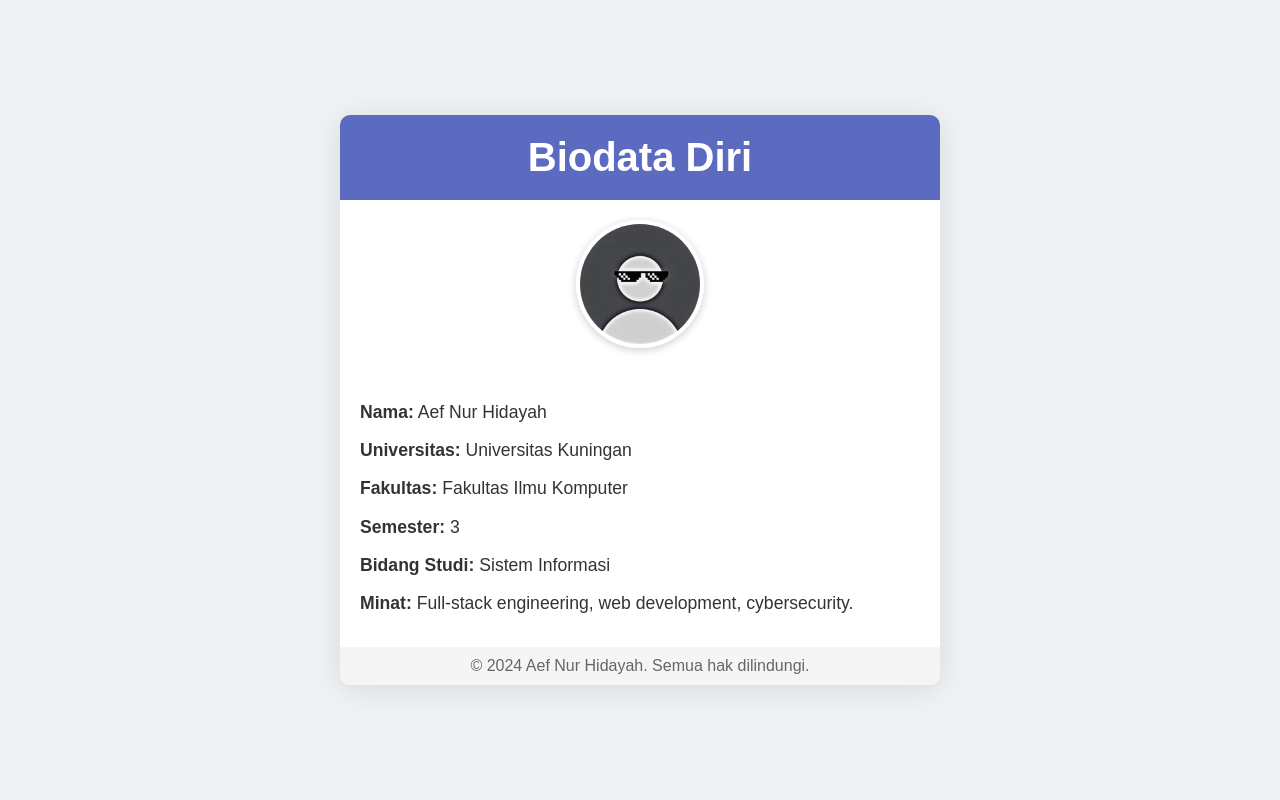
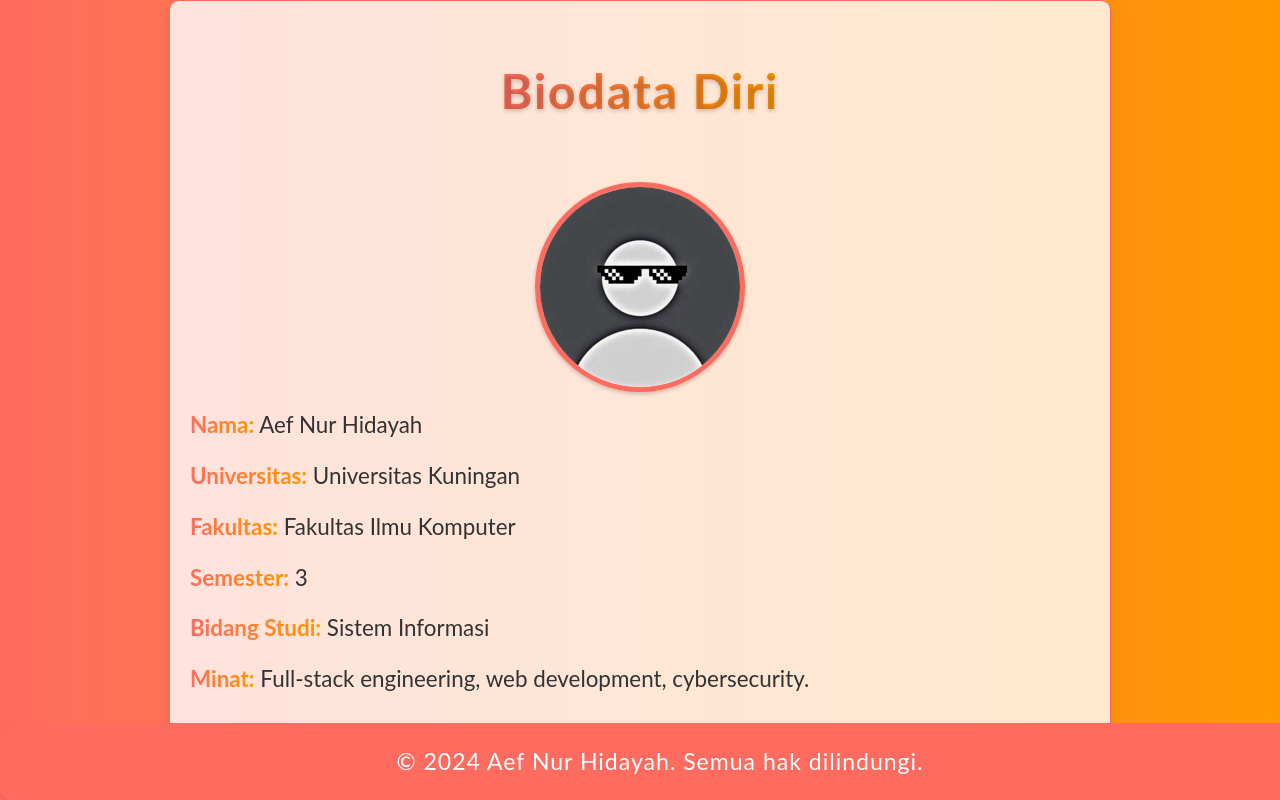
Before and after one commit to aefnrh/PraktikumPemrogramanWeb1, a PHP site: page /landingpage.html in a window 1280 px wide. Run offline with PHP 8.4, Linux system fonts and the light colour scheme.

Commit message:
"Updated landing page HTML and CSS, added rainbow text effect and animations, and modified layout and styling."

```diff
--- a/Modul_01/Tugas/landingpage.html
+++ b/Modul_01/Tugas/landingpage.html
@@ -1,27 +1,46 @@
 <!DOCTYPE html>
 <html lang="id">
   <head>
-    <meta charset="UTF-8">
-    <meta name="viewport" content="width=device-width, initial-scale=1.0">
-    <link rel="stylesheet" href="style.css">
+    <meta charset="UTF-8" />
+    <meta name="viewport" content="width=device-width, initial-scale=1.0" />
+    <link rel="stylesheet" href="style.css" />
     <title>Biodata Diri Aef Nur Hidayah</title>
   </head>
   <body>
     <div class="container">
-        <div class="header">
-            <h1>Biodata Diri</h1>
-        </div>
-        <img src="Gambar\th.jpeg" alt="Foto Profil" class="profile-img">
-        <div class="info">
-            <p><strong>Nama:</strong> Aef Nur Hidayah</p>
-            <p><strong>Universitas:</strong> Universitas Kuningan</p>
-            <p><strong>Fakultas:</strong> Fakultas Ilmu Komputer</p>
-            <p><strong>Semester:</strong> 3</p>
-            <p><strong>Bidang Studi:</strong> Sistem Informasi</p>
-            <p><strong>Minat:</strong> Full-stack engineering, web development, cybersecurity.</p>
-        </div>
+      <header class="header">
+        <h1><span class="rainbow-text">Biodata Diri</span></h1>
+      </header>
+      <img src="Gambar/th.jpeg" alt="Foto Profil" class="profile-img" />
+      <section class="info">
+        <p>
+          <strong><span class="rainbow-text">Nama:</span></strong> Aef Nur
+          Hidayah
+        </p>
+        <p>
+          <strong><span class="rainbow-text">Universitas:</span></strong>
+          Universitas Kuningan
+        </p>
+        <p>
+          <strong><span class="rainbow-text">Fakultas:</span></strong> Fakultas
+          Ilmu Komputer
+        </p>
+        <p>
+          <strong><span class="rainbow-text">Semester:</span></strong> 3
+        </p>
+        <p>
+          <strong><span class="rainbow-text">Bidang Studi:</span></strong>
+          Sistem Informasi
+        </p>
+        <p>
+          <strong><span class="rainbow-text">Minat:</span></strong> Full-stack
+          engineering, web development, cybersecurity.
+        </p>
+      </section>
       <footer>
+        <p class="footer-text">
           &copy; 2024 Aef Nur Hidayah. Semua hak dilindungi.
+        </p>
       </footer>
     </div>
   </body>
--- a/Modul_01/Tugas/style.css
+++ b/Modul_01/Tugas/style.css
@@ -1,62 +1,102 @@
 body {
-    font-family: 'Arial', sans-serif;
-    background-color: #eef2f3;
+  font-family: "Lato", sans-serif;
+  line-height: 1.6;
+  background: linear-gradient(to right, #ff6c5f 0%, #ff9800 100%);
+  color: #333;
   margin: 0;
   padding: 0;
-    display: flex;
-    justify-content: center;
-    align-items: center;
-    height: 100vh;
 }
+
 .container {
-    background: white;
+  max-width: 800px;
+  margin: 40px auto;
+  padding: 30px;
+  max-width: 900px;
+  margin: 0 auto;
+  padding: 20px;
+  background: rgba(255, 255, 255, 0.8);
+  box-shadow: 0 4px 8px rgba(0, 0, 0, 0.1);
   border-radius: 10px;
-    box-shadow: 0 4px 30px rgba(0, 0, 0, 0.1);
-    max-width: 600px;
-    width: 90%;
-    overflow: hidden;
+  border: 1px solid #ff6c5f;
 }
+
 .header {
-    background-color: #5c6bc0;
-    color: white;
-    padding: 20px;
   text-align: center;
+  padding-bottom: 20px;
 }
+
 .header h1 {
-    margin: 0;
-    font-size: 2.5em;
+  font-size: 3em;
+  color: #fff;
+  background: linear-gradient(to right, #ff6c5f 0%, #ff9800 100%);
+  -webkit-background-clip: text;
+  -webkit-text-fill-color: transparent;
+  letter-spacing: 2px;
+  text-shadow: 0 2px 4px rgba(0, 0, 0, 0.2);
 }
+
 .profile-img {
   display: block;
   margin: 20px auto;
+  margin: 0 auto;
   border-radius: 50%;
-    width: 120px;
-    height: 120px;
+  width: 200px;
+  height: 200px;
   object-fit: cover;
-    border: 4px solid white;
-    box-shadow: 0 2px 8px rgba(0, 0, 0, 0.2);
+  border: 5px solid #ff6c5f;
+  box-shadow: 0 2px 4px rgba(0, 0, 0, 0.2);
 }
-.info {
-    padding: 20px;
-    text-align: left;
+
+.info p {
+  font-size: 1.4em;
+  margin: 20px 0;
+  margin: 15px 0;
+  text-align: justify;
 }
-.info p {
-    font-size: 1.1em;
-    margin: 10px 0;
-    line-height: 1.6;
-    color: #333;
-}
+
 footer {
   text-align: center;
-    padding: 10px;
-    background-color: #f5f5f5;
-    color: #666;
+  padding: 20px;
+  background: #ff6c5f;
+  color: #fff;
+  position: fixed;
+  width: 100%;
+  bottom: 0;
+  left: 0;
+  right: 0;
+  font-size: 1.2em;
+  letter-spacing: 1px;
 }
-@media (max-width: 600px) {
-    .header h1 {
-        font-size: 2em;
+
+.rainbow-text {
+  background: linear-gradient(to right, #ff6c5f, #ff9800);
+  -webkit-background-clip: text;
+  -webkit-text-fill-color: transparent;
+  animation: rainbow-animation 5s infinite;
 }
-    .info p {
-        font-size: 1em;
+
+@keyframes rainbow-animation {
+  0%,
+  100% {
+    background-position: 0% 50%;
+  }
+  50% {
+    background-position: 100% 50%;
   }
 }
+
+footer {
+  text-align: center;
+  padding: 20px;
+  background-color: #ff6c5f;
+  color: #fff;
+  border-radius: 10px;
+  margin-top: 20px;
+  box-shadow: 0 2px 4px rgba(0, 0, 0, 0.1);
+}
+
+footer p {
+  margin: 0;
+  font-size: 1.2em;
+  letter-spacing: 1px;
+}
--- /dev/null
+++ b/Modul_03/Praktikum/p1/stylesheet_03_01.css
@@ -0,0 +1,5 @@
+.kotak {
+    width: 200px;
+    height: 200px;
+    background-color: green;
+}
```
Also changed, not shown: Modul_03/PostTest/posttest.html (added, +13 -0 lines), Modul_03/PostTest/style.css (added, +25 -0 lines), Modul_03/Praktikum/p1/Latihan_03_01.html (added, +24 -0 lines), Modul_03/Praktikum/p2/Latihan03_02.html (added, +15 -0 lines), Modul_03/Praktikum/p2/stylesheet_03_02.css (added, +12 -0 lines), Modul_03/Praktikum/p3/Latihan_03_03.html (added, +20 -0 lines), Modul_03/Praktikum/p3/stylesheet03_03.css (added, +34 -0 lines), Modul_03/Praktikum/p4/Latihan_03_04.html (added, +37 -0 lines), Modul_03/Praktikum/p4/stylesheet_03_04.css (added, +80 -0 lines), Modul_03/Praktikum/p5/Latihan_03_05.html (added, +29 -0 lines), Modul_03/Praktikum/p5/stylesheet_03_05.css (added, +37 -0 lines), Modul_03/Praktikum/p6/Latihan_03_06.html (added, +42 -0 lines), Modul_03/Praktikum/p6/stylesheet_03_06.css (added, +54 -0 lines), Modul_03/Praktikum/p7/Latihan_03_07.html (added, +34 -0 lines), 1 more files, 2 other files. Lines whose indentation alone changed are shown as unchanged.
